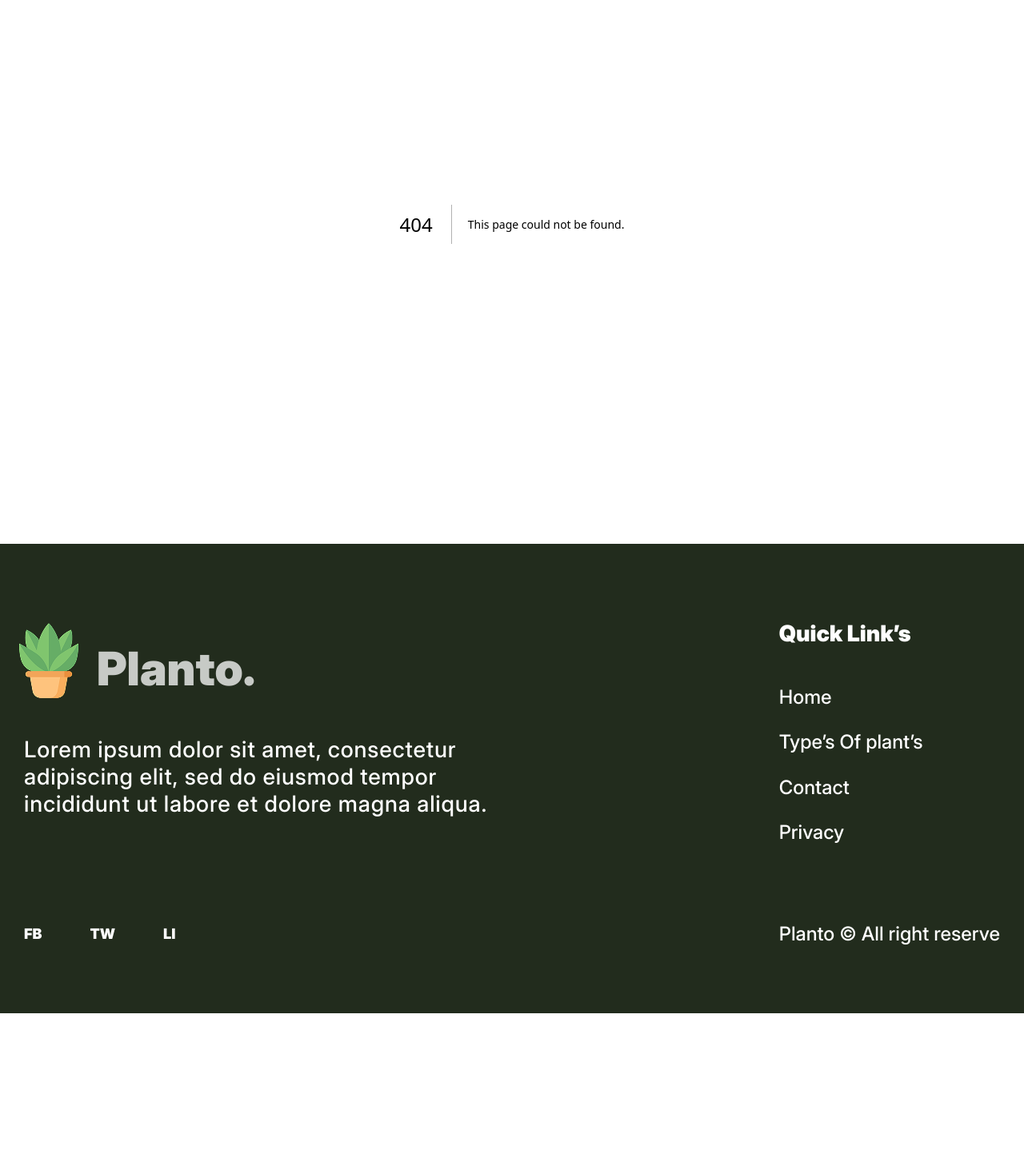
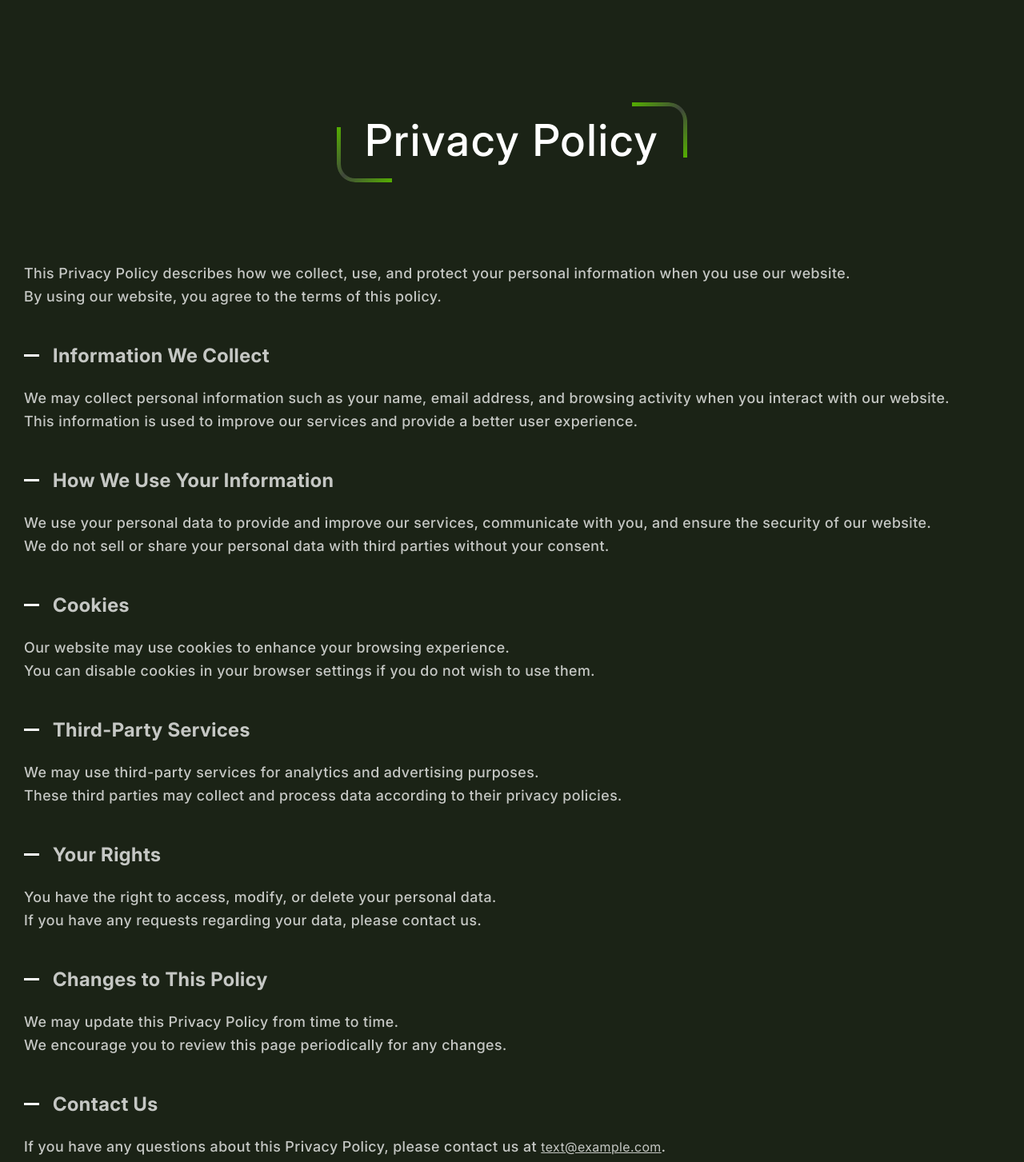
Before and after one commit to yk-210808/lp_plant, a Next.js app: page /privacy in a window 1280 px wide. Before the commit this address had no page. Shown: the part 120-1573 px from the top of the page at 80% size. Before the commit the page ends 1387 px from the top, so only its background shows below. Built offline with nearby package versions, Linux system fonts and the light colour scheme.

Commit message:
修正 / プライバシーポリシー作成

```diff
--- a/src/components/footer.tsx
+++ b/src/components/footer.tsx
@@ -10,13 +10,13 @@ export default function Footer() {
             <p className="info">Lorem ipsum dolor sit amet, consectetur adipiscing elit, sed do eiusmod tempor incididunt ut labore et dolore magna aliqua.</p>
             <ul className="sns-list">
               <li>
-                <Link href="#">FB</Link>
+                <Link href="https://www.facebook.com/" target="_blank">FB</Link>
               </li>
               <li>
-                <Link href="#">TW</Link>
+                <Link href="https://x.com/0o__snow" target="_blank">TW</Link>
               </li>
               <li>
-                <Link href="#">LI</Link>
+                <Link href="https://www.linkedin.com/" target="_blank">LI</Link>
               </li>
             </ul>
           </div>
--- a/src/components/header.tsx
+++ b/src/components/header.tsx
@@ -101,7 +101,7 @@ export default function Header() {
     <header>
       <div id="header" className="c-header" ref={headerRef}>
         <div className="inner-block">
-          <h1 className="logo"><span className="txt">Planto.</span></h1>
+          <h1><Link href="/" className="logo"><span className="txt">Planto.</span></Link></h1>
           <ul className="link" ref={menuRef}>
             <li><Link href="/"><span className="txt">Home</span></Link></li>
             <li>
--- a/src/pages/index.tsx
+++ b/src/pages/index.tsx
@@ -4,7 +4,7 @@ import { Slider, SliderBest } from '@/components'
 
 export default function Page() {
   return (
-    <div className='p_home'>
+    <div className='p_home p_common'>
       <div className='main-bg'>
         <div className="mv-block">
           <div className="inner-block">
--- /dev/null
+++ b/src/pages/privacy/index.tsx
@@ -0,0 +1,67 @@
+import '@/styles/page/_privacy.scss'
+
+export default function Privacy() {
+  return (
+    <div className="p_common p_privacy">
+      <div className="privacy-block">
+        <div className="inner-block">
+          <h1 className="c-ttl01"><span className="inn">Privacy Policy</span></h1>
+
+          <p className="txt">
+            This Privacy Policy describes how we collect, use, and protect your personal information when you use our website.<br />
+            By using our website, you agree to the terms of this policy.
+          </p>
+
+          <h2 className="ttl">Information We Collect</h2>
+
+          <p className="txt">
+            We may collect personal information such as your name, email address, and browsing activity when you interact with our website.<br />
+            This information is used to improve our services and provide a better user experience.
+          </p>
+
+          <h2 className="ttl">How We Use Your Information</h2>
+
+          <p className="txt">
+            We use your personal data to provide and improve our services, communicate with you, and ensure the security of our website.<br />
+            We do not sell or share your personal data with third parties without your consent.
+          </p>
+
+          <h2 className="ttl">Cookies</h2>
+
+          <p className="txt">
+            Our website may use cookies to enhance your browsing experience.<br />
+            You can disable cookies in your browser settings if you do not wish to use them.
+          </p>
+
+          <h2 className="ttl">Third-Party Services</h2>
+
+          <p className="txt">
+            We may use third-party services for analytics and advertising purposes.<br />
+            These third parties may collect and process data according to their privacy policies.
+          </p>
+
+          <h2 className="ttl">Your Rights</h2>
+
+          <p className="txt">
+            You have the right to access, modify, or delete your personal data.<br />
+            If you have any requests regarding your data, please contact us.
+          </p>
+
+          <h2 className="ttl">Changes to This Policy</h2>
+
+          <p className="txt">
+            We may update this Privacy Policy from time to time.<br />
+            We encourage you to review this page periodically for any changes.
+          </p>
+
+          <h2 className="ttl">Contact Us</h2>
+
+          <p className="txt">
+            If you have any questions about this Privacy Policy, please contact us at <a href="mailto:text@example.com">text@example.com</a>.<br />
+            Thank you for visiting our website.
+          </p>
+        </div>
+      </div>
+    </div>
+  )
+}
--- a/src/styles/base/_base.scss
+++ b/src/styles/base/_base.scss
@@ -256,3 +256,17 @@ button::after {
   top: 0;
   left: 0;
 }
+
+.p_common {
+  color: rgba($color: #fff, $alpha: 0.75);
+  background-color: #1B2316;
+  letter-spacing: 0.03em;
+
+  &:not(.p_home){
+    padding-top: 168px;
+
+    @include sp {
+      padding-top: 60px;
+    }
+  }
+}
--- a/src/styles/page/_home.scss
+++ b/src/styles/page/_home.scss
@@ -2,10 +2,6 @@
 @use '../setting/setting'as *;
 
 .p_home {
-  color: rgba($color: #fff, $alpha: 0.75);
-  background-color: #1B2316;
-  letter-spacing: 0.03em;
-
   .main-bg {
     background: url(/img/bg_mv.jpg) no-repeat top / cover;
     padding-top: 168px;
--- /dev/null
+++ b/src/styles/page/_privacy.scss
@@ -0,0 +1,68 @@
+@use '../mixin/mixin'as *;
+@use '../setting/setting'as *;
+
+.p_privacy {
+  .privacy-block {
+    .inner-block {
+      padding-top: 80px;
+      padding-bottom: 140px;
+
+      @include sp {
+        padding-top: 60px;
+        padding-bottom: 100px;
+      }
+    }
+
+    .c-ttl01 {
+      margin-bottom: 100px;
+
+      @include sp {
+        margin-bottom: 60px;
+      }
+    }
+
+    .ttl {
+      font-size: 24px;
+      font-weight: bold;
+      margin: 40px 0 20px;
+      padding-left: 1.5em;
+      position: relative;
+
+      @include sp {
+        font-size: 20px;
+      }
+
+      &::before {
+        position: absolute;
+        content: '';
+        width: 0.8em;
+        height: 3px;
+        background-color: #fff;
+        left: 0;
+        top: 0;
+        bottom: 0;
+        margin: auto;
+      }
+    }
+
+    .txt {
+      font-size: 18px;
+      font-weight: 500;
+
+      @include sp {
+        font-size: 16px;
+        font-weight: normal;
+      }
+    }
+
+    a {
+      text-decoration: underline;
+
+      @include pc{
+        &:hover {
+          text-decoration: none;
+        }
+      }
+    }
+  }
+}
```
